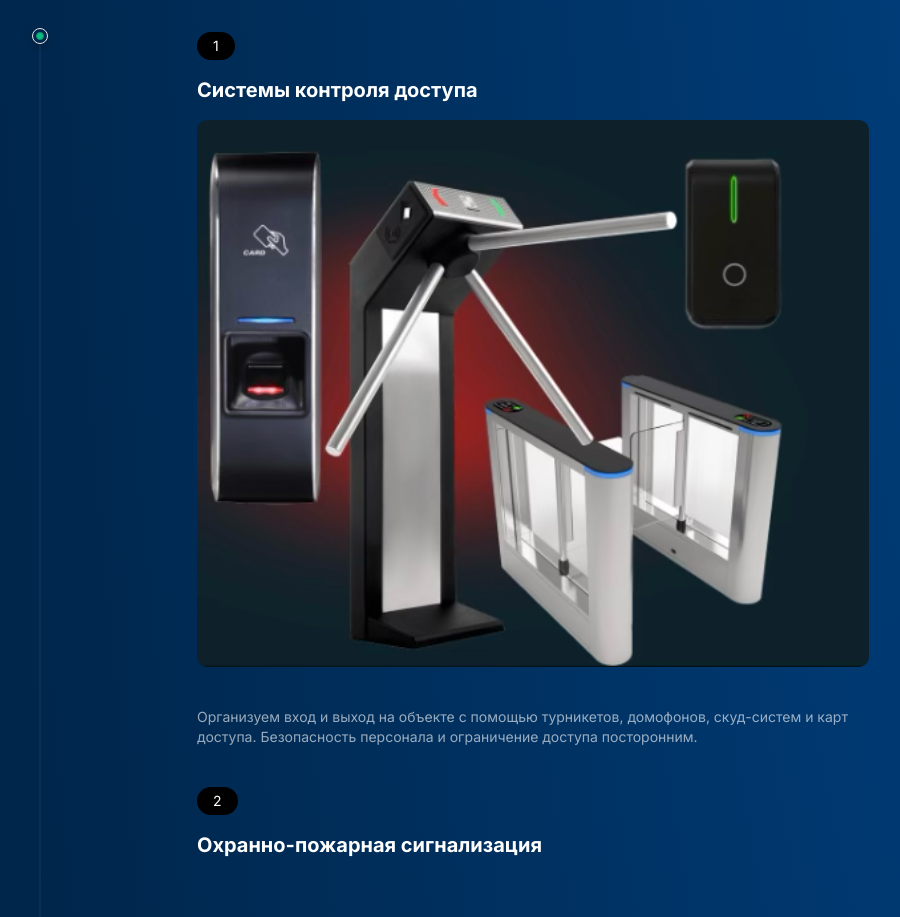
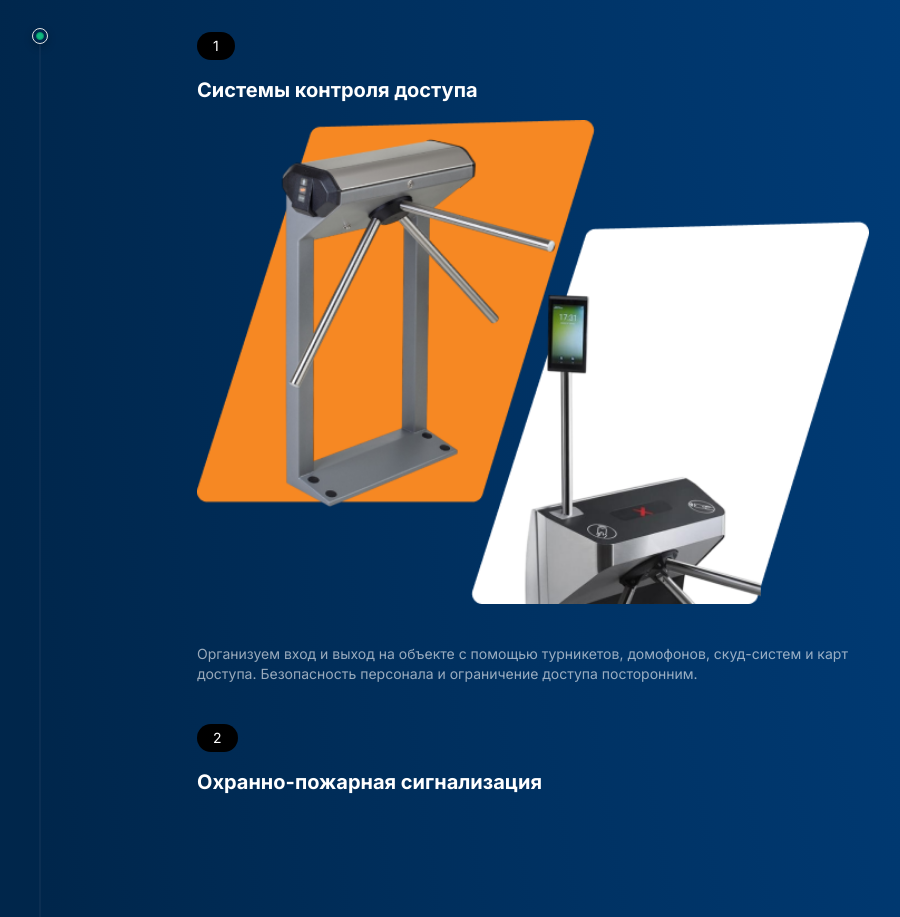
Before and after one commit to anvaroofCoding/Isab-Security, a Next.js app: page /about in a window 1280 px wide. Shown: the part 1160-2077 px from the top of the page, without its empty margins (107-1007 px from the left). Built offline with nearby package versions, Linux system fonts and the light colour scheme; no server answers.

Commit message:
section photo o'zgartirildi

```diff
--- a/src/app/[locale]/globals.css
+++ b/src/app/[locale]/globals.css
@@ -32,7 +32,7 @@
 }
 
 .custom-modal .ant-modal-content {
-	background-color: rgba(255, 255, 255, 0.78); /* yoki siz xohlagan rang */
+	background-color: rgba(255, 255, 255, 0.926); /* yoki siz xohlagan rang */
 }
 .custom-modal .ant-modal-header {
 	background-color: transparent; /* yuqori qism (sarlavha + ✖ icon) */
--- a/src/components/ui/card-hover-effect.jsx
+++ b/src/components/ui/card-hover-effect.jsx
@@ -43,7 +43,7 @@ export const HoverEffect = ({ items, className }) => {
 					</AnimatePresence>
 					<Card>
 						<div>
-							<Image src={item.image} />
+							<Image src={item.image} alt='Isab-Securit' />
 							<CardTitle>{item.title}</CardTitle>
 						</div>
 						<CardDescription>{item.description}</CardDescription>
--- a/src/shared/TracingBeamDemo.jsx
+++ b/src/shared/TracingBeamDemo.jsx
@@ -2,9 +2,9 @@
 import { useTranslations } from 'next-intl'
 import Image from 'next/image'
 import { twMerge } from 'tailwind-merge'
-import tast1 from '../Assets/img/tast1.png'
 import tast3 from '../Assets/img/tast3.png'
 import tast2 from '../Assets/img/tast4.png'
+import tast1 from '../Assets/img/turniket.png'
 import { TracingBeam } from '../components/ui/tracing-beam'
 
 export function TracingBeamDemo() {
```
Also changed, not shown: src/Assets/img/turniket.png (added).
